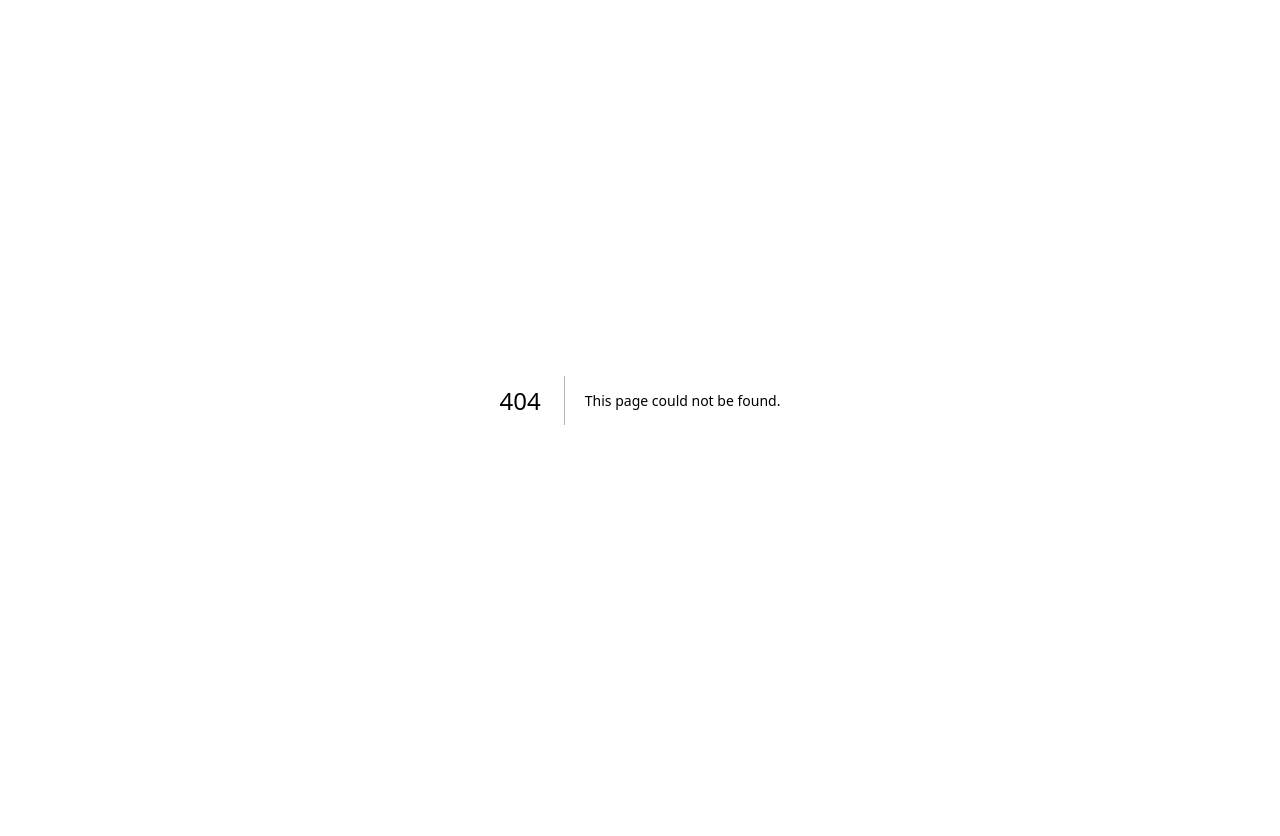
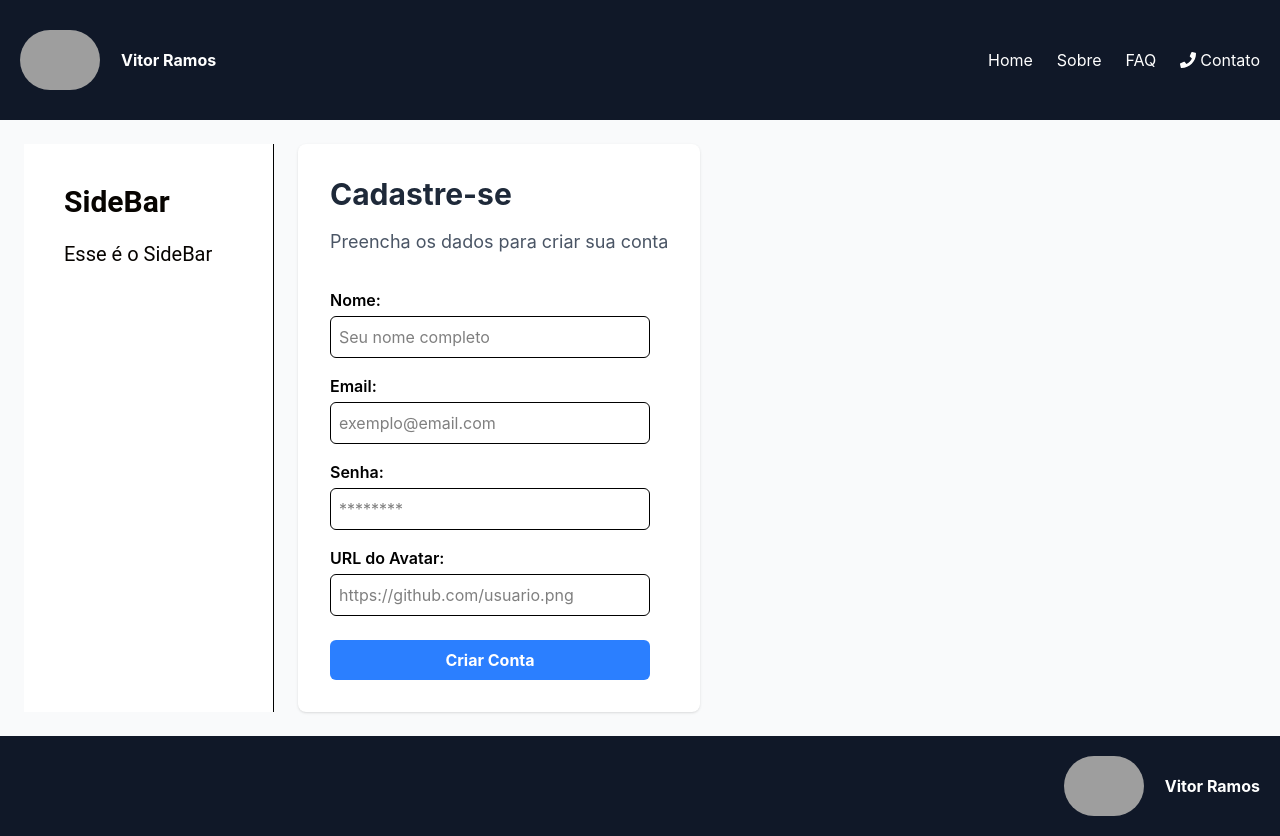
Before and after one commit to Vitorram/Web3_React-next.js, a Next.js app in the folder web3-react-next.js/: page /signup in a window 1280 px wide. Before the commit this address had no page. Before the commit the page ends 800 px from the top, so only its background shows below. Built offline with nearby package versions, Linux system fonts and the light colour scheme; grey boxes are pictures that could not be loaded.

Commit message:
Impletação do useEffect

```diff
--- a/web3-react-next.js/src/app/page.js
+++ b/web3-react-next.js/src/app/page.js
@@ -1,62 +1,78 @@
+'use client'
+
+import { useEffect, useState } from "react"
+import Image from "next/image"
 import Headers from "@/components/Header"
 import Footer from "@/components/Footer"
 import SideBar from "@/components/SideBar"
-import Image from "next/image"
-
+import CardUser from "@/components/CardUser"
 import "../app/globals.css"
-import CardUser from "@/components/CardUser"
-import CardColor from "@/components/ColorComponent"
 
 export default function Home() {
+  // Nomes corrigidos para evitar confusão (typos)
+  const [isLoading, setIsLoading] = useState(true)
+  const [users, setUsers] = useState([])
+
+  useEffect(() => {
+    const getUsers = async () => {
+      try {
+        // Garantimos que o loading comece como true
+        setIsLoading(true)
+
+        const response = await fetch('http://localhost:3333/user')
+
+        if (response.ok) {
+          const data = await response.json()
+          // Usamos data.users ou um array vazio por segurança
+          setUsers(data.users || [])
+        } else {
+          console.error('Erro ao buscar usuários no servidor')
+        }
+      } catch (error) {
+        console.error('Erro de conexão com a API:', error)
+      } finally {
+        // O pulo do gato: o loading só para depois que tudo termina (sucesso ou erro)
+        setIsLoading(false)
+      }
+    }
+
+    getUsers()
+  }, [])
+
   return (
     <div className="min-h-screen flex flex-col">
       <Headers />
 
-
-
-
       <main className="flex flex-1 gap-6 p-6">
-
-
-
         <SideBar />
-
 
         <div className="flex flex-col gap-4">
           <h1 className="text-3xl font-bold">Home</h1>
           <h3 className="text-xl">Essa é a nossa home</h3>
-           <CardColor />
+
           <Image
             src="/bot.svg"
             alt="bot"
             width={200}
             height={200}
+            priority // Prioriza o carregamento dessa imagem por ser a principal
           />
 
           <div className="flex flex-col gap-5">
-            <CardUser
-              avatar="https://github.com/Vitorram.png"
-              name="Vitor Ramos"
-              mail="vitorramo@gmail.com"
-            />
-
-            <CardUser
-              avatar="https://github.com/r.png"
-              name="Joao Beta"
-              mail="1212@gmail.com"
-            />
-
-            <CardUser
-              avatar="https://github.com/JGabrielFBeserra.png"
-              name="Lucas Small"
-              mail="vitor1sdramo@gmail.com"
-            />
-
-            <CardUser
-              avatar="https://github.com/tiago.png"
-              name="Arthur neguinho"
-              mail="visadtorramo@gmail.com"
-            />
+            {isLoading ? (
+              <p className="animate-pulse text-blue-500">Carregando usuários...</p>
+            ) : users.length > 0 ? (
+              users.map((user) => (
+                <CardUser
+                  key={user.id}
+                  name={user.name}
+                  email={user.email}
+                  avatar={user.avatar}
+                />
+              ))
+            ) : (
+              <p className="text-gray-500 italic">Nenhum usuário encontrado.</p>
+            )}
           </div>
         </div>
       </main>
--- /dev/null
+++ b/web3-react-next.js/src/app/signup/page.js
@@ -0,0 +1,125 @@
+'use client'
+
+import { useState } from "react"
+import { useRouter } from "next/navigation" // Para navegar após o cadastro
+import Headers from "@/components/Header"
+import Footer from "@/components/Footer"
+import SideBar from "@/components/SideBar"
+
+export default function SignUp() {
+  const router = useRouter()
+
+  const [name, setName] = useState("")
+  const [email, setEmail] = useState("")
+  const [pass, setPass] = useState("")
+  const [avatar, setAvatar] = useState("")
+  const [loading, setLoading] = useState(false)
+
+  const handleSubmit = async (e) => {
+    e.preventDefault()
+    setLoading(true)
+
+    try {
+      const response = await fetch('http://localhost:3333/user', {
+        method: 'POST',
+        headers: { 'Content-Type': 'application/json' },
+        body: JSON.stringify({ name, email, pass, avatar })
+      })
+
+      if (response.ok) {
+        alert("Conta criada com sucesso!")
+        // Limpa os campos
+        setName("")
+        setEmail("")
+        setPass("")
+        setAvatar("")
+
+        // Opcional: Redireciona para a home
+        router.push('/')
+      } else {
+        const errorData = await response.json()
+        alert(`Erro: ${errorData.message || 'Falha ao criar conta'}`)
+      }
+    } catch (err) {
+      console.error('Erro na requisição:', err)
+      alert("Servidor fora do ar!")
+    } finally {
+      setLoading(false)
+    }
+  }
+
+  return (
+    <div className="min-h-screen flex flex-col bg-gray-50">
+      <Headers />
+
+      <main className="flex flex-1 gap-6 p-6">
+        <SideBar />
+
+        <div className="flex flex-col gap-4 bg-white p-8 rounded-lg shadow-sm h-fit">
+          <h1 className="text-3xl font-bold text-gray-800">Cadastre-se</h1>
+          <h3 className="text-gray-600 text-lg">Preencha os dados para criar sua conta</h3>
+
+          <form onSubmit={handleSubmit} className="flex flex-col gap-4 w-80 mt-4">
+
+            <div className="flex flex-col gap-1">
+              <label className="font-semibold">Nome:</label>
+              <input
+                required
+                type="text"
+                placeholder="Seu nome completo"
+                value={name}
+                onChange={(e) => setName(e.target.value)}
+                className="p-2 border rounded-md focus:ring-2 focus:ring-blue-400 outline-none transition-all"
+              />
+            </div>
+
+            <div className="flex flex-col gap-1">
+              <label className="font-semibold">Email:</label>
+              <input
+                required
+                type="email"
+                placeholder="exemplo@email.com"
+                value={email}
+                onChange={(e) => setEmail(e.target.value)}
+                className="p-2 border rounded-md focus:ring-2 focus:ring-blue-400 outline-none transition-all"
+              />
+            </div>
+
+            <div className="flex flex-col gap-1">
+              <label className="font-semibold">Senha:</label>
+              <input
+                required
+                type="password"
+                placeholder="********"
+                value={pass}
+                onChange={(e) => setPass(e.target.value)}
+                className="p-2 border rounded-md focus:ring-2 focus:ring-blue-400 outline-none transition-all"
+              />
+            </div>
+
+            <div className="flex flex-col gap-1">
+              <label className="font-semibold">URL do Avatar:</label>
+              <input
+                type="text"
+                placeholder="https://github.com/usuario.png"
+                value={avatar}
+                onChange={(e) => setAvatar(e.target.value)}
+                className="p-2 border rounded-md focus:ring-2 focus:ring-blue-400 outline-none transition-all"
+              />
+            </div>
+
+            <button
+              disabled={loading}
+              className={`py-2 rounded-md mt-2 font-bold text-white transition-colors
+                ${loading ? 'bg-gray-400 cursor-not-allowed' : 'bg-blue-500 hover:bg-blue-600'}`}
+            >
+              {loading ? "Cadastrando..." : "Criar Conta"}
+            </button>
+          </form>
+        </div>
+      </main>
+
+      <Footer />
+    </div>
+  )
+}
```
Also changed, not shown: 1 other file (tests, documents, lock files or other folders).
